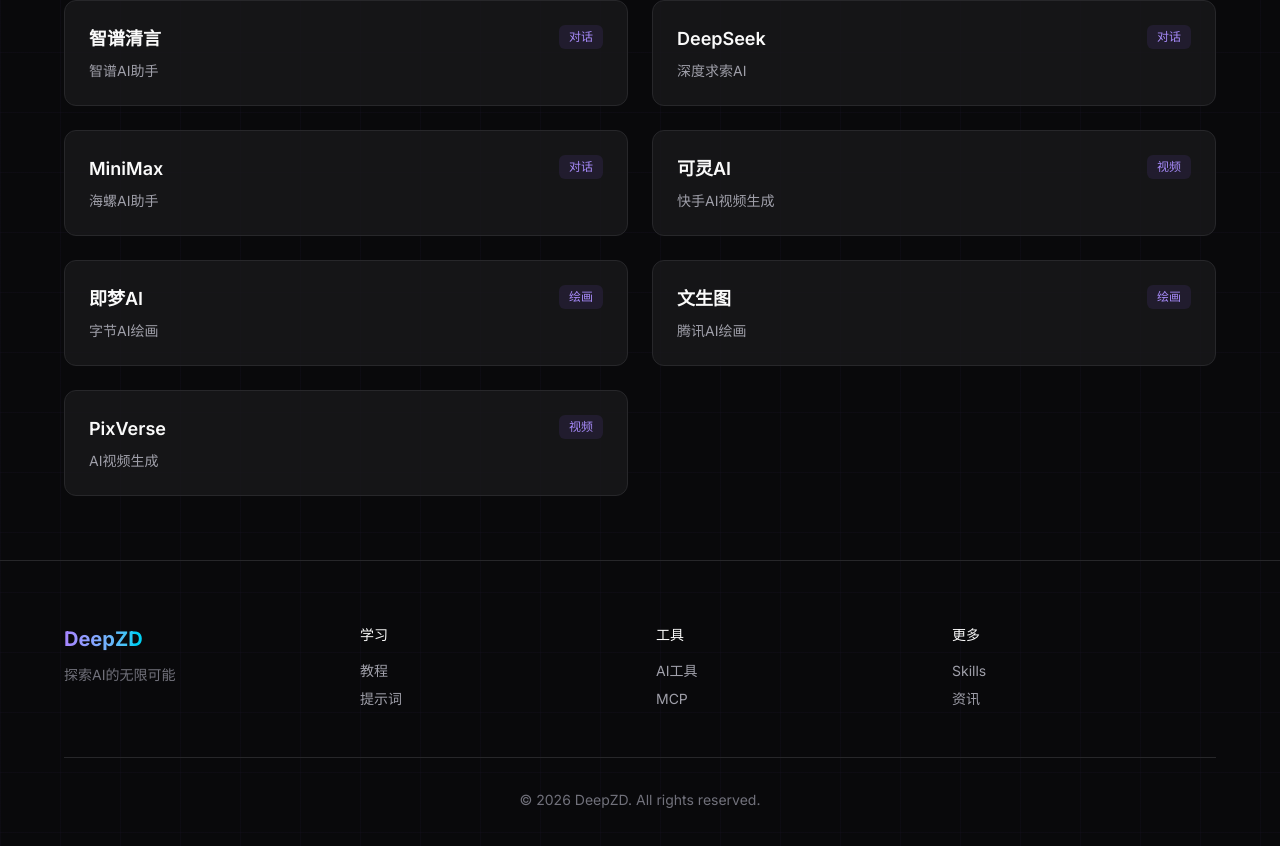
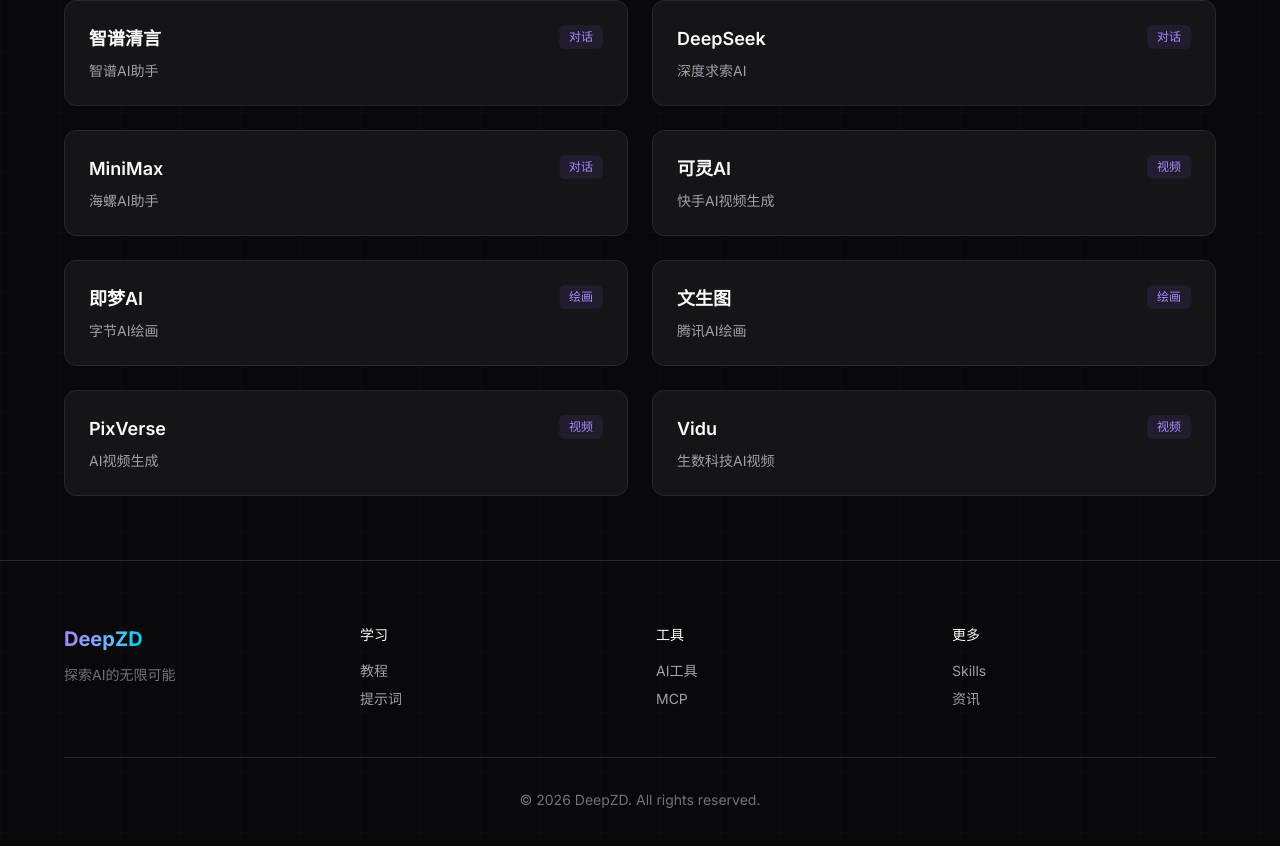
Before and after one commit to uncle-light/deepzd, a Next.js app: page /tools in a window 1280 px wide. Shown: the part 2828-3674 px from the top of the page. Built offline with nearby package versions, Linux system fonts and the light colour scheme.

Commit message:
feat: 添加Vidu

```diff
--- a/src/app/data/tools.ts
+++ b/src/app/data/tools.ts
@@ -331,4 +331,11 @@
     category: "视频",
     url: "https://pixverse.ai"
   },
+  {
+    slug: "vidu",
+    name: "Vidu",
+    desc: "生数科技AI视频",
+    category: "视频",
+    url: "https://vidu.studio"
+  },
 ];
```
